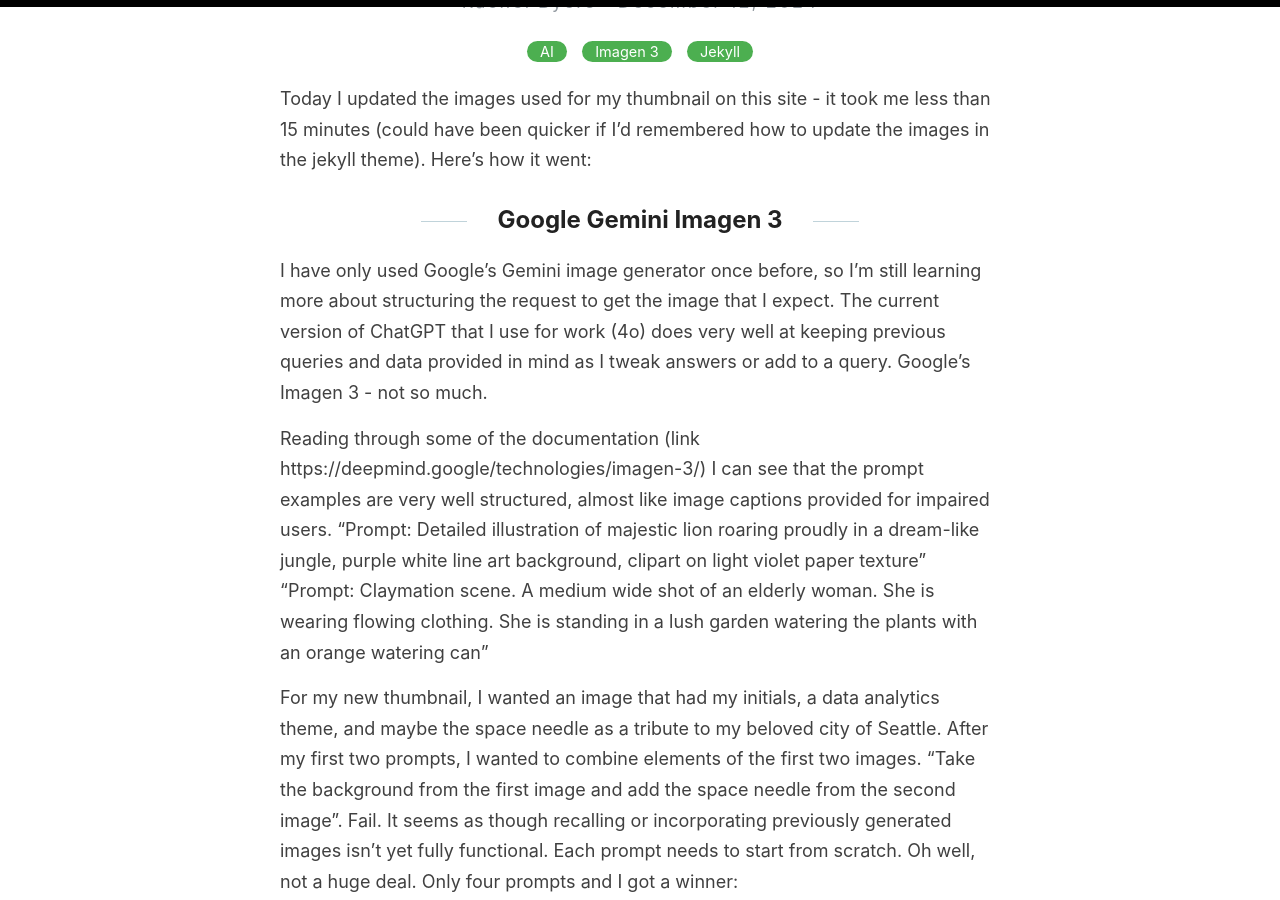
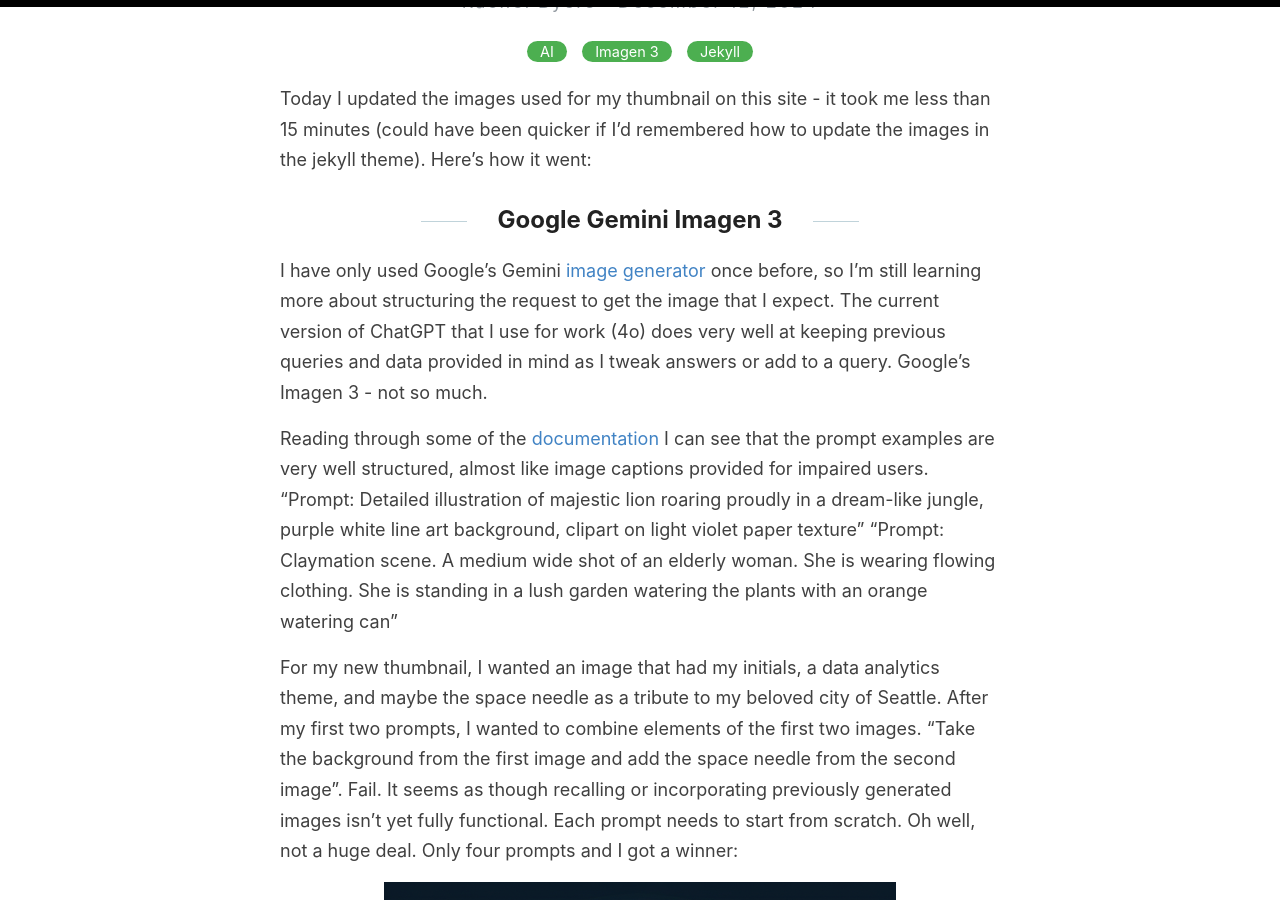
Before and after one commit to rbyers18/github-portfolio, a Jekyll site: the page built from _posts/2024-12-12-Using-Google-Imagen-3.md, in a window 1280 px wide and 900 px high, scrolled down 294 px. Built offline with Jekyll 4.4.1, drawn with Linux system fonts in a browser that asks for light colours.

Commit message:
Update 2024-12-12-Using-Google-Imagen-3.md

```diff
--- a/_posts/2024-12-12-Using-Google-Imagen-3.md
+++ b/_posts/2024-12-12-Using-Google-Imagen-3.md
@@ -9,9 +9,9 @@ Today I updated the images used for my thumbnail on this site - it took me less
 
 ## Google Gemini Imagen 3
 
-I have only used Google's Gemini image generator once before, so I'm still learning more about structuring the request to get the image that I expect. The current version of ChatGPT that I use for work (4o) does very well at keeping previous queries and data provided in mind as I tweak answers or add to a query. Google's Imagen 3 - not so much.
+I have only used Google's Gemini [image generator](https://gemini.google.com/app?is_sa=1&is_sa=1&android-min-version=301356232&ios-min-version=322.0&campaign_id=bkws&utm_source=sem&utm_source=google&utm_medium=paid-media&utm_medium=cpc&utm_campaign=bkws&utm_campaign=2024enUS_gemfeb&pt=9008&mt=8&ct=p-growth-sem-bkws&gad_source=1&gclid=Cj0KCQiAsOq6BhDuARIsAGQ4-zhmMGAKzAu9ID99R59vQ-Kq1FbadltBPyzcJC0_M7RqxdTTy40YtgsaAq9NEALw_wcB&gclsrc=aw.ds) once before, so I'm still learning more about structuring the request to get the image that I expect. The current version of ChatGPT that I use for work (4o) does very well at keeping previous queries and data provided in mind as I tweak answers or add to a query. Google's Imagen 3 - not so much.
 
-Reading through some of the documentation (link https://deepmind.google/technologies/imagen-3/) I can see that the prompt examples are very well structured, almost like image captions provided for impaired users.
+Reading through some of the [documentation](https://deepmind.google/technologies/imagen-3/) I can see that the prompt examples are very well structured, almost like image captions provided for impaired users.
 "Prompt: Detailed illustration of majestic lion roaring proudly in a dream-like jungle, purple white line art background, clipart on light violet paper texture"
 "Prompt: Claymation scene. A medium wide shot of an elderly woman. She is wearing flowing clothing. She is standing in a lush garden watering the plants with an orange watering can"
 
```
